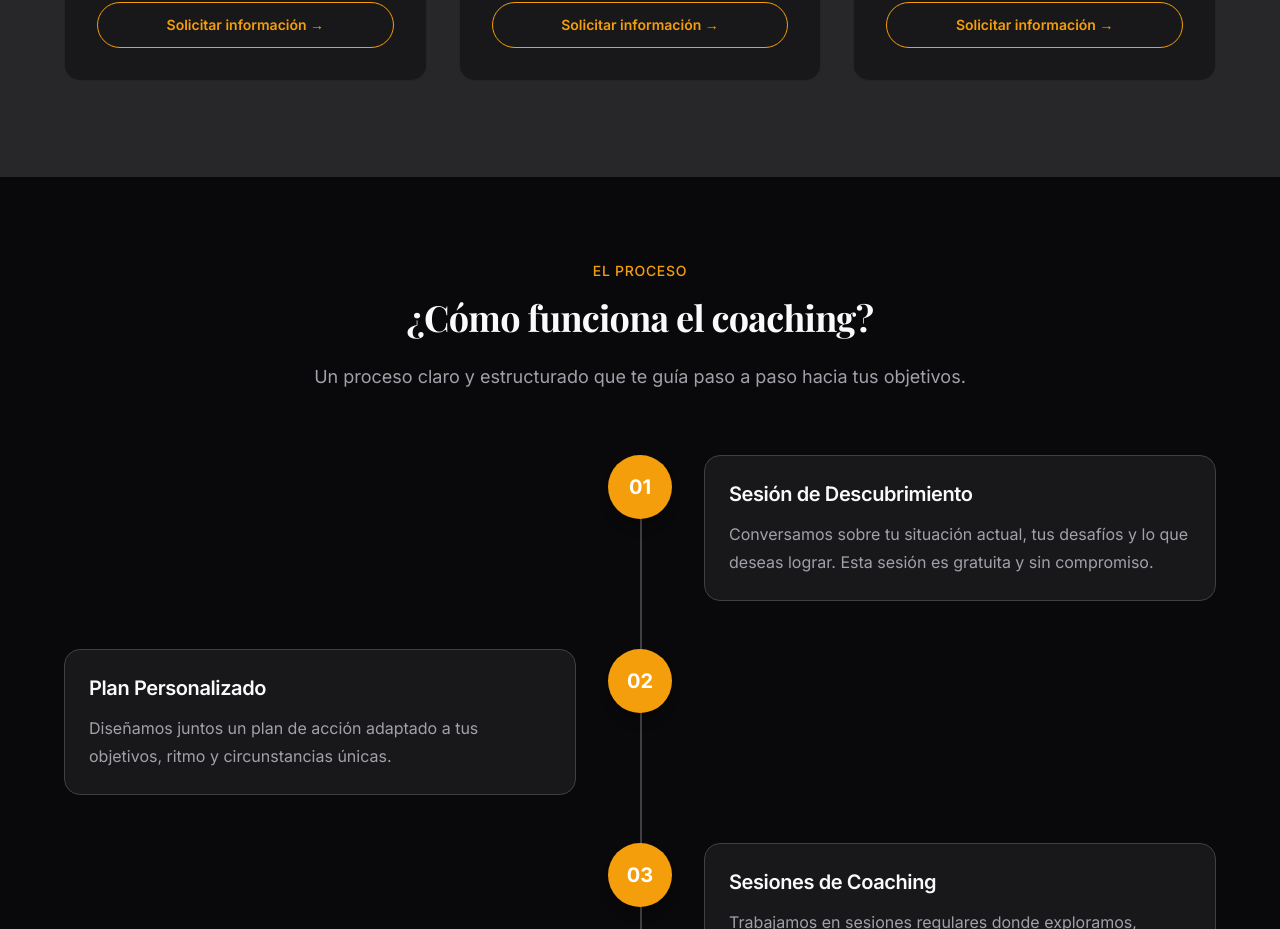
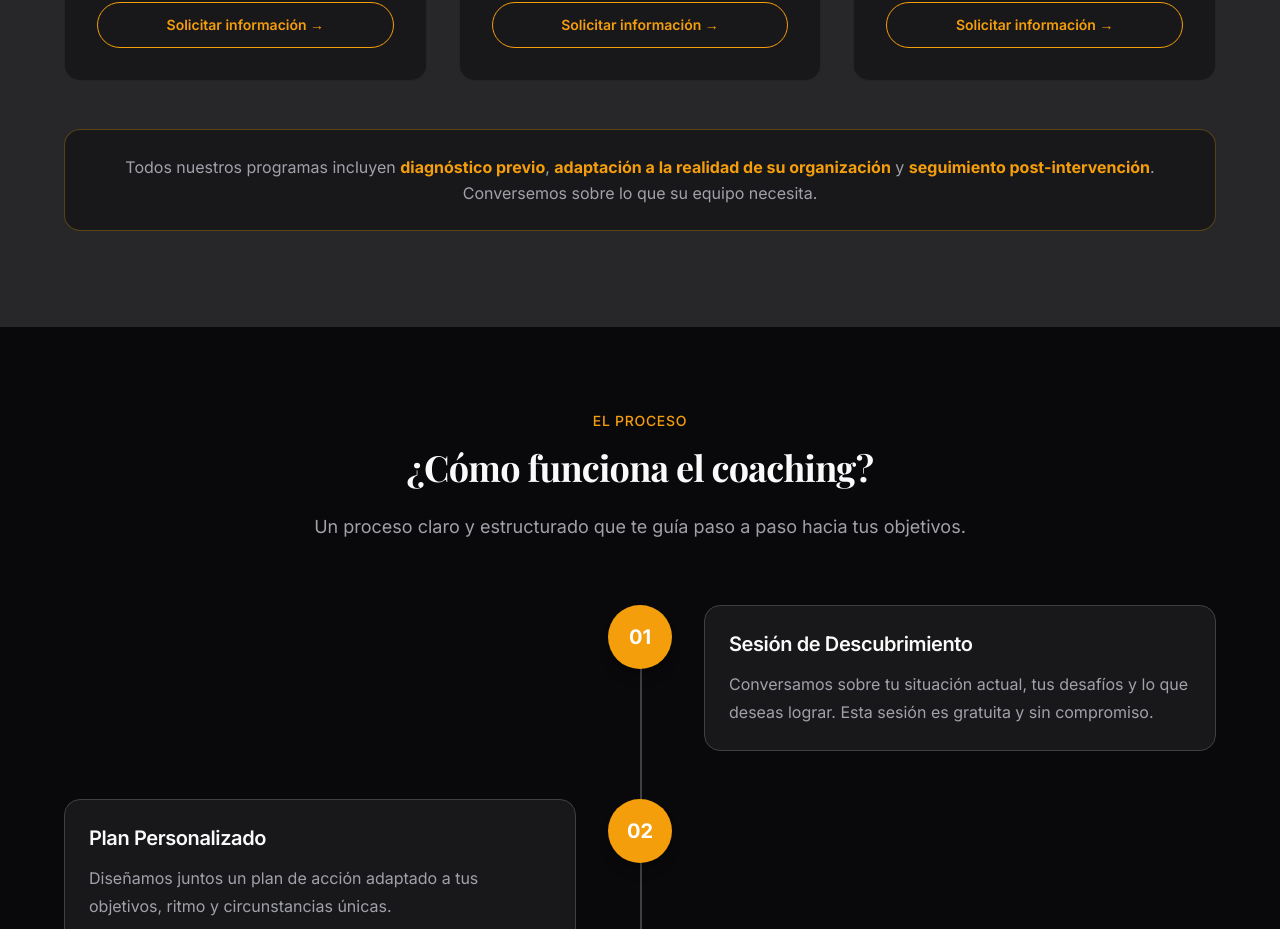
Before and after one commit to mauro6287-blip/alicia-morales-coach, a Next.js app: page / in a window 1280 px wide. Shown: the part 4980-5909 px from the top of the page. Built offline with nearby package versions, Linux system fonts and the light colour scheme; a web font is replaced by a local one.

Commit message:
Add highlighted note below Programas Destacados cards
Co-Authored-By: Claude Opus 4.6 <noreply@anthropic.com>

```diff
--- a/sections/Servicios.tsx
+++ b/sections/Servicios.tsx
@@ -124,6 +124,17 @@ export default function Servicios() {
                         </div>
                     ))}
                 </div>
+
+                {/* Nota destacada */}
+                <div className="mt-12 rounded-2xl border border-primary/30 bg-[#18181b] px-8 py-6 text-center">
+                    <p className="text-base leading-relaxed text-muted">
+                        Todos nuestros programas incluyen{" "}
+                        <strong className="text-primary">diagnóstico previo</strong>,{" "}
+                        <strong className="text-primary">adaptación a la realidad de su organización</strong>{" "}
+                        y <strong className="text-primary">seguimiento post-intervención</strong>.
+                        Conversemos sobre lo que su equipo necesita.
+                    </p>
+                </div>
             </div>
         </section>
     );
```
